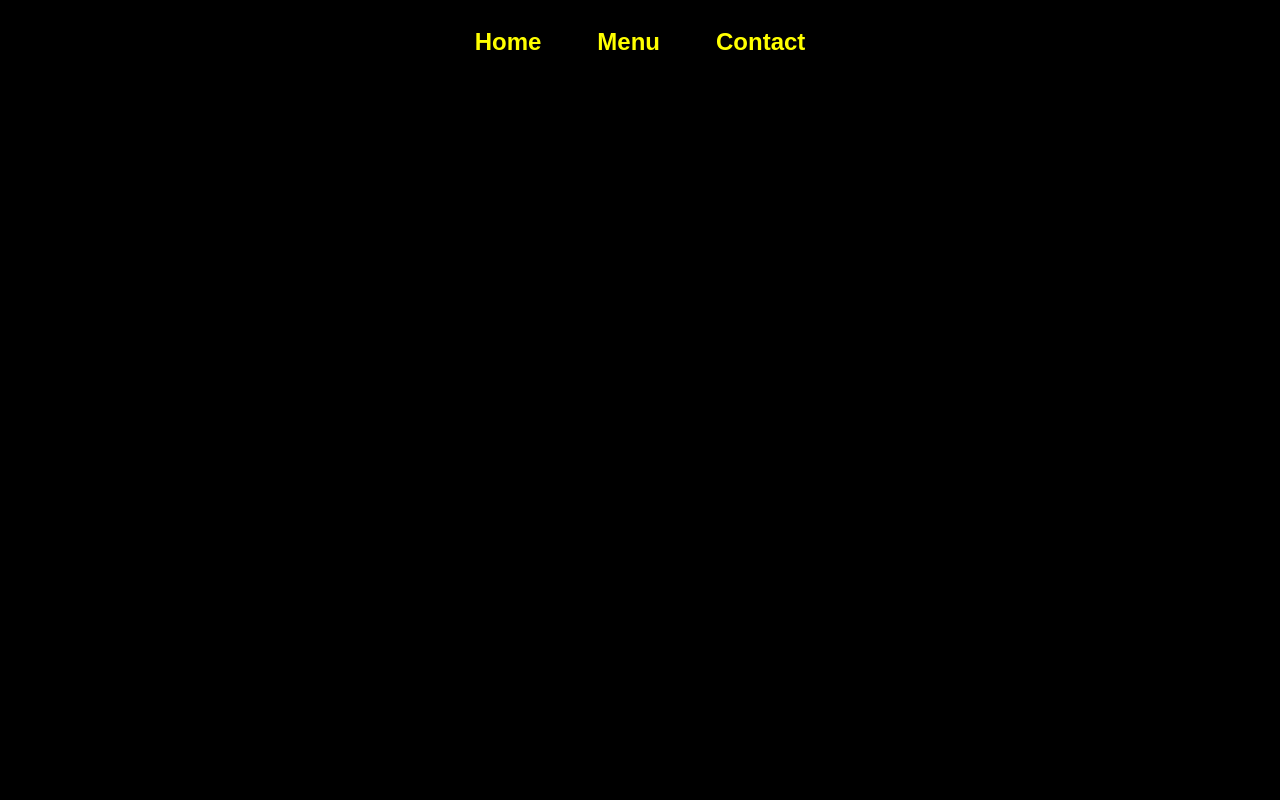
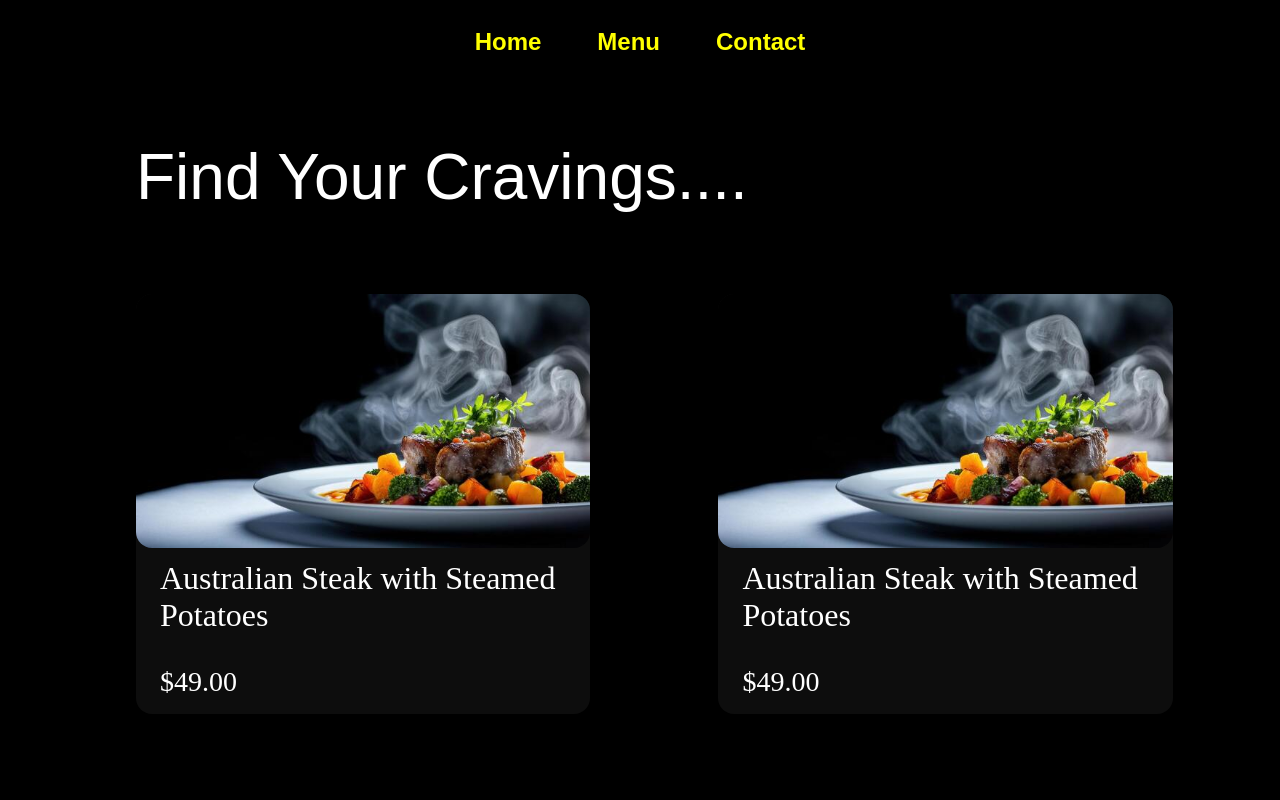
Before and after one commit to s-u-b-b-u/restaurant-page, a website built with webpack: page src/index.html in a window 1280 px wide. Both pictures are taken after a click on the button "Menu". Shown: the top 800 px of the page. Built offline with nearby package versions, Linux system fonts and the light colour scheme; a web font is replaced by a local one.

Commit message:
Complete menu page with dummy images

```diff
--- a/src/home-page.js
+++ b/src/home-page.js
@@ -7,7 +7,6 @@ export function homePage() {
 			<div class="hero-content">
 				<p>Welcome Beautiful!!</p>
 				<p class="tagline">Ready To Visit Again????</p>
-				<button id="explore-button">Explore Menu</button>
 			</div>
 		</div>
     `;
--- a/src/index.js
+++ b/src/index.js
@@ -1,5 +1,7 @@
+import "./styles.css"
+import "./menu-page.css"
 import { homePage  } from "./home-page.js";
-import "./styles.css"
+import { menuPage } from "./menu-page.js";
 
 const menuTab = document.querySelector("#menu");
 const homeTab = document.querySelector("#home");
@@ -12,8 +14,9 @@ document.addEventListener("DOMContentLoaded", () => {
 });
 
 menuTab.addEventListener('click', () => {
-    content.innerHTML = ``;
+    content.innerHTML = menuPage();
 })
+
 
 homeTab.addEventListener('click', () => {
     content.innerHTML = homePage();
--- /dev/null
+++ b/src/menu-page.css
@@ -0,0 +1,63 @@
+* {
+    color: white;
+}
+
+.menu-content {
+    margin-left: 10vw;
+}
+
+.intro p {
+    margin: 5vw 0 0 0;
+    font-size: max(40px, 5vw);
+}
+
+/*card styles*/
+
+.menu-cards {
+    display: grid;
+    grid-template-columns: repeat(auto-fit, clamp(300px, 40%, 600px));
+    gap: 10vw;
+    margin-top: 10vh;
+    font-family: 'Times New Roman', Times, serif;
+    margin-bottom: 10vh;
+}
+
+.card {
+    /* width: clamp(200px, 40%, 600px); */
+
+    border-radius: 1rem;
+    background-color: hsl(0, 0%, 5%);
+
+    transition: all 200ms;
+}
+
+.card:active {
+    box-shadow: 0px 0px 80px rgb(102, 100, 100);
+}
+
+.card-image img {
+    width: 100%;
+    height: auto;
+
+    border-radius: 1rem;
+
+}
+
+.dish-name {
+    font-family: inherit;
+    margin-top: 1vh;
+    font-size: 2rem;
+}
+
+
+.dish-cost {
+    margin-top: 2rem;
+    font-family: inherit;
+    font-size: 1.75rem;
+
+}
+
+.card-details {
+    padding-bottom: calc(1rem);
+    padding-left: 1.5rem;
+}
--- /dev/null
+++ b/src/menu-page.js
@@ -0,0 +1,41 @@
+import hero from "./assets/hero.jpeg"
+
+export function menuPage() {
+    return `
+        <div class="menu-content">
+			<div class="intro">
+				<p>Find Your Cravings....</p>
+			</div>
+
+			<div class="menu-cards">
+				<div class="card">
+					<div class="card-image">
+						<img src=${hero} alt="Item -1">
+					</div>
+					<div class="card-details">
+						<div class="dish-name">Australian Steak with Steamed Potatoes</div>
+						<div class="dish-cost">$49.00</div>
+					</div>
+				</div>
+				<div class="card">
+					<div class="card-image">
+						<img src=${hero} alt="Item -1">
+					</div>
+					<div class="card-details">
+						<div class="dish-name">Australian Steak with Steamed Potatoes</div>
+						<div class="dish-cost">$49.00</div>
+					</div>
+				</div>
+				<div class="card">
+					<div class="card-image">
+						<img src=${hero} alt="Item -1">
+					</div>
+					<div class="card-details">
+						<div class="dish-name">Australian Steak with Steamed Potatoes</div>
+						<div class="dish-cost">$49.00</div>
+					</div>
+				</div>
+			</div>
+		</div>
+    `
+}
--- a/src/styles.css
+++ b/src/styles.css
@@ -5,6 +5,10 @@
 body {
   font-family: 'Stack Sans Notch', sans-serif;
   background-color: black;
+}
+
+#content {
+    margin: 0 auto;
 }
 
 header {
@@ -55,22 +59,14 @@ header {
     margin: 0 0 2rem 0;
 }
 
-#explore-button {
-    font-size: 2vw;
-    color: yellow;
-    font-weight: 700;
-    border-radius: 0.5rem;
-    background-color: black;
-    border: none;
-    transition: all 100ms;
-}
-
-#explore-button:hover,
 .nav-button:hover {
     cursor: pointer;
 }
 
-#explore-button:active,
 .nav-button:active {
     transform: translateY(3px);
 }
+
+.nav-button:active {
+    border-bottom: 2px solid white;
+}
```
